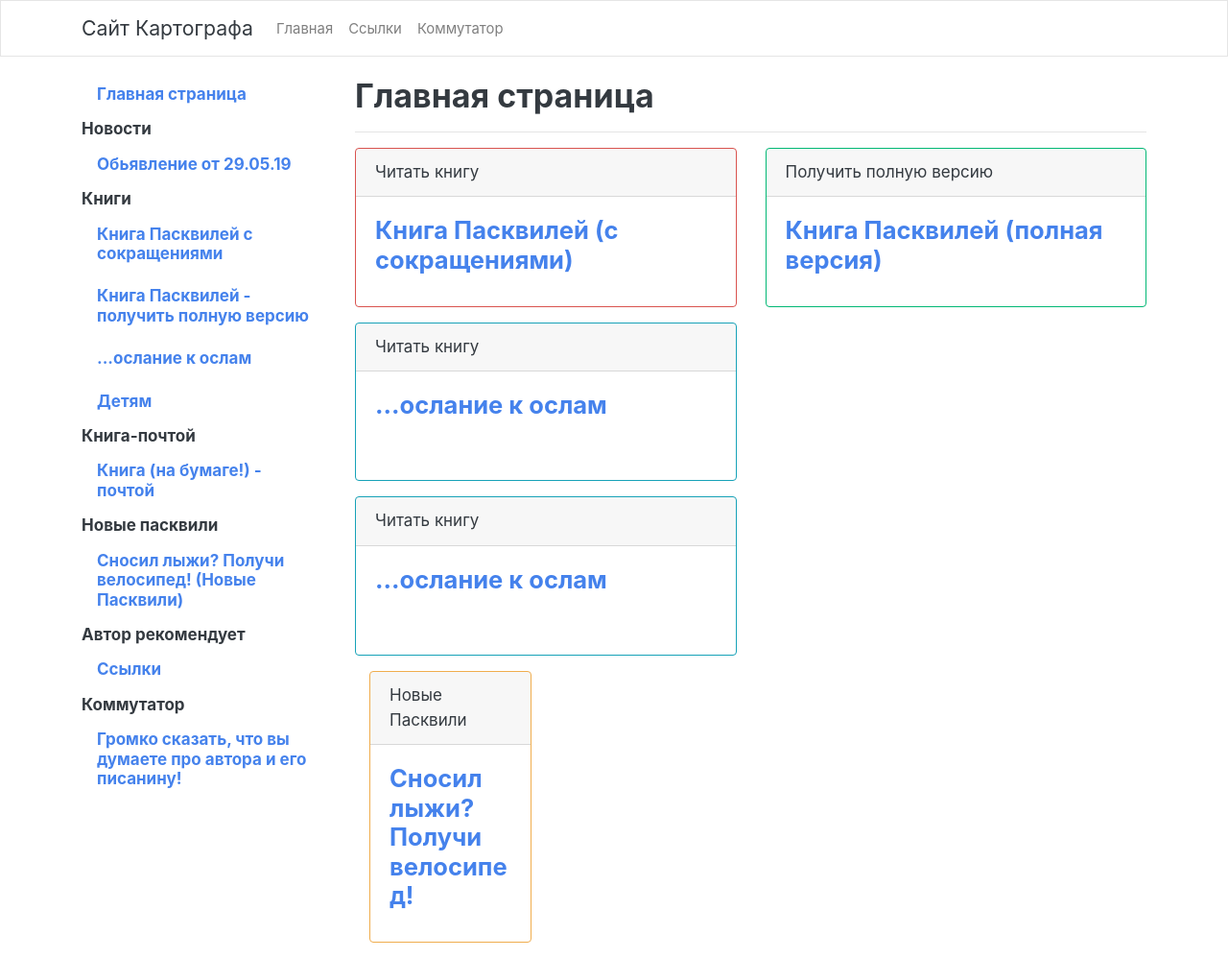
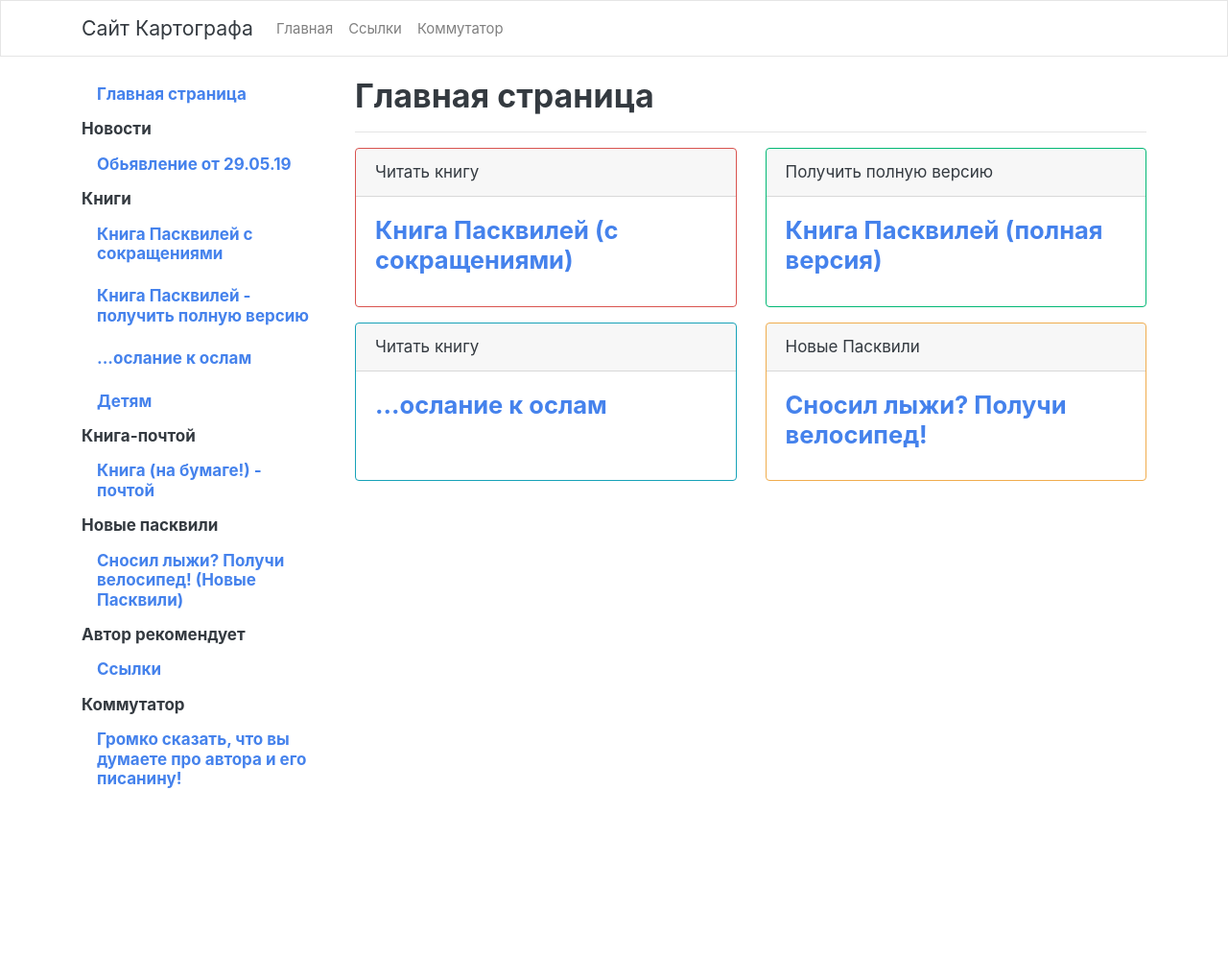
Before and after one commit to ngolosov/golosov.ru, a Jekyll site: the page built from index.html, in a window 1280 px wide and 998 px high. Shown: the whole window at 96% size. Built offline with Jekyll 4.4.1, drawn with Linux system fonts in a browser that asks for light colours.

Commit message:
Update index.html

```diff
--- a/index.html
+++ b/index.html
@@ -43,15 +43,6 @@ header: Главная страница
 
   </div>
 </div>
-
-
-<div class="card border-info mb-3" >
-  <div class="card-header">Читать книгу</div>
-  <div class="card-body">
-    <h4 class="card-title"><a href="/donkey.html">...ослание к ослам<br/> <br/></a></h4>
-
-  </div>
-
 </div>
 
 <div class="col-md-6">
```
